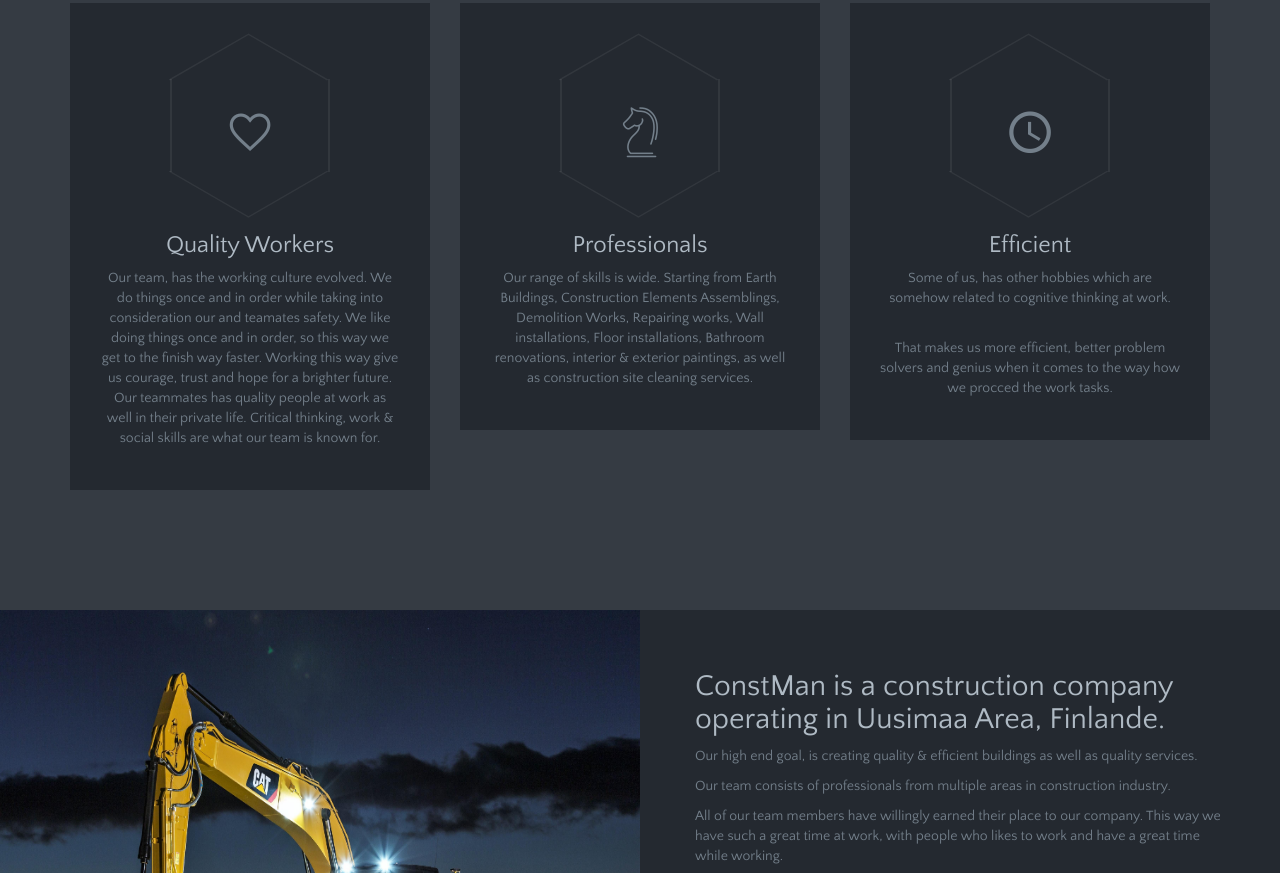
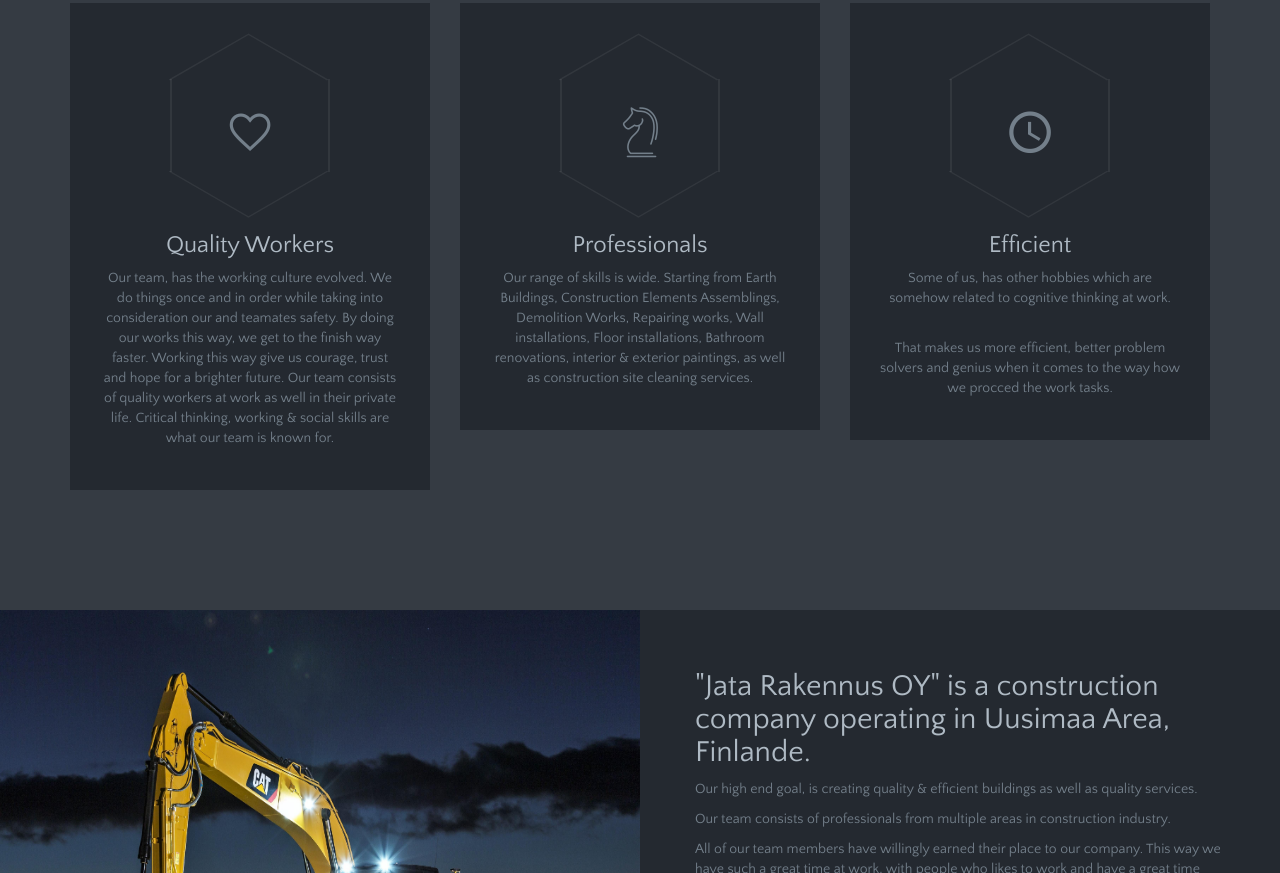
Before and after one commit to alijata123/Jata-Rakennus-OY, a plain HTML site: page index.html in a window 1280 px wide. Shown: the part 1281-2154 px from the top of the page. Drawn offline with Linux system fonts and the light colour scheme; some icons are missing; files whose address does not match are found by name; a web font is replaced by a local one.

Commit message:
minor text updates

```diff
--- a/index.html
+++ b/index.html
@@ -251,7 +251,9 @@ Welcome Slider
 							<div class="content text-center">
 								<h3 class="ddd">Quality Workers</h3>
 								<p>Our team, has the working culture evolved. We do things once and in order while taking into consideration our and teamates safety.
-                                We like doing things once and in order, so this way we get to the finish way faster. Working this way give us courage, trust and hope for a brighter future. Our teammates has quality people at work as well in their private life. Critical thinking, work & social skills are what our team is known for.</p>
+                                By doing our works this way, we get to the finish way faster.
+                                    Working this way give us courage, trust and hope for a brighter future. Our team consists of quality workers at work as well in their private life.
+                                    Critical thinking, working & social skills are what our team is known for.</p>
 							</div>
 						</div>
 					</div>
@@ -305,7 +307,7 @@ Welcome Slider
 			</div>
 			<div class="col-md-6">
 				<div class="content-block">
-					<h2>ConstMan is a construction company operating in Uusimaa Area, Finlande.</h2>
+					<h2>"Jata Rakennus OY" is a construction company operating in Uusimaa Area, Finlande.</h2>
 					<p>Our high end goal, is creating quality & efficient buildings as well as quality services.</p>
                     <p>Our team consists of professionals from multiple areas in construction industry.</p>
 					<p>All of our team members have willingly earned their place to our company.
@@ -980,7 +982,7 @@ Start Call To Action
                 <div class="copyright text-center" style="border: 1px solid white;">
 					<h1>If you would like to leave us a review, you could do it down here! </h1><br/><i class="fa fa-hand-o-down" style="font-size:48px;color:#ffa300;"></i>
                     <br/>
-                    <a href=""><img class="lazyload" data-src="images/banner/jata rakennus trustpilot.png" style="max-width: 100%; height: 100px;"></a>
+                    <a href=""><img class="lazyload" data-src="images/banner/jata rakennus trustpilot.png" style="max-width: 100%; height: 100px; padding: 12px;"></a>
 
 				</div>
 				<!-- /copyright -->
```
